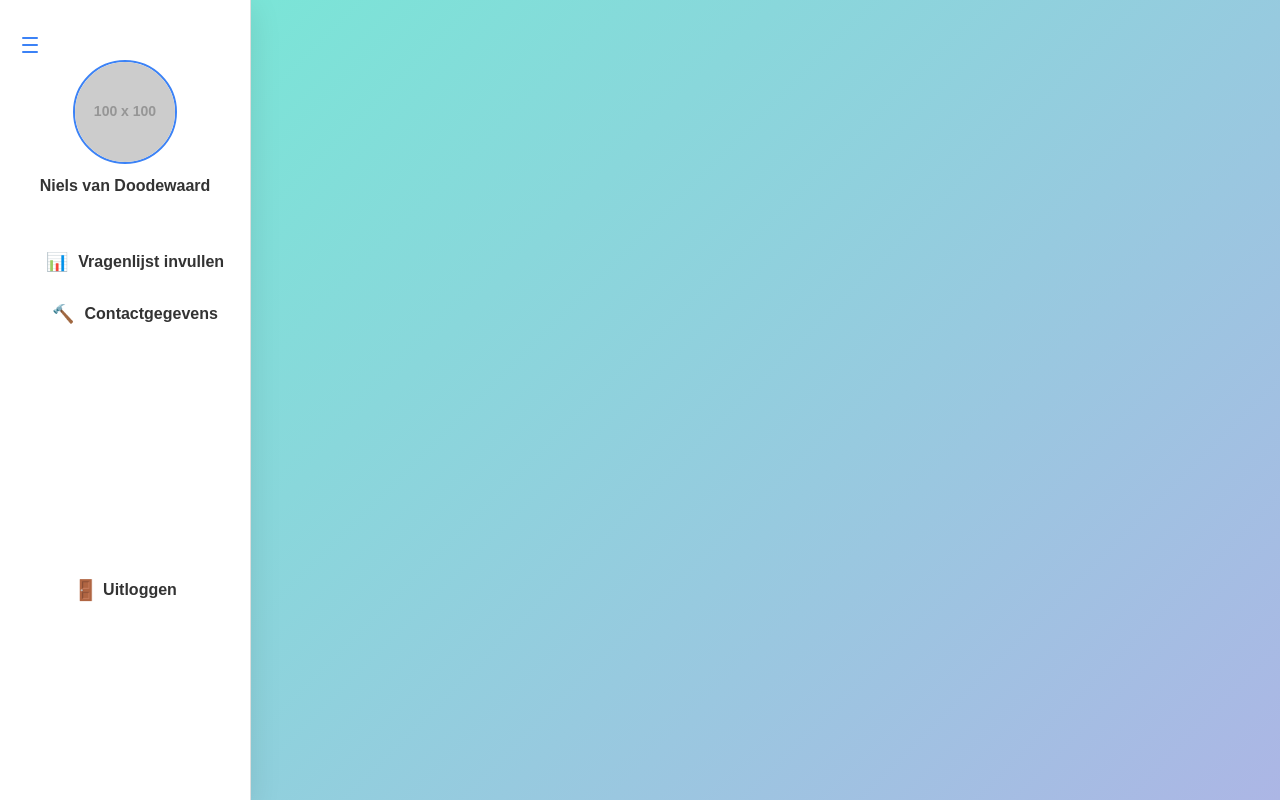
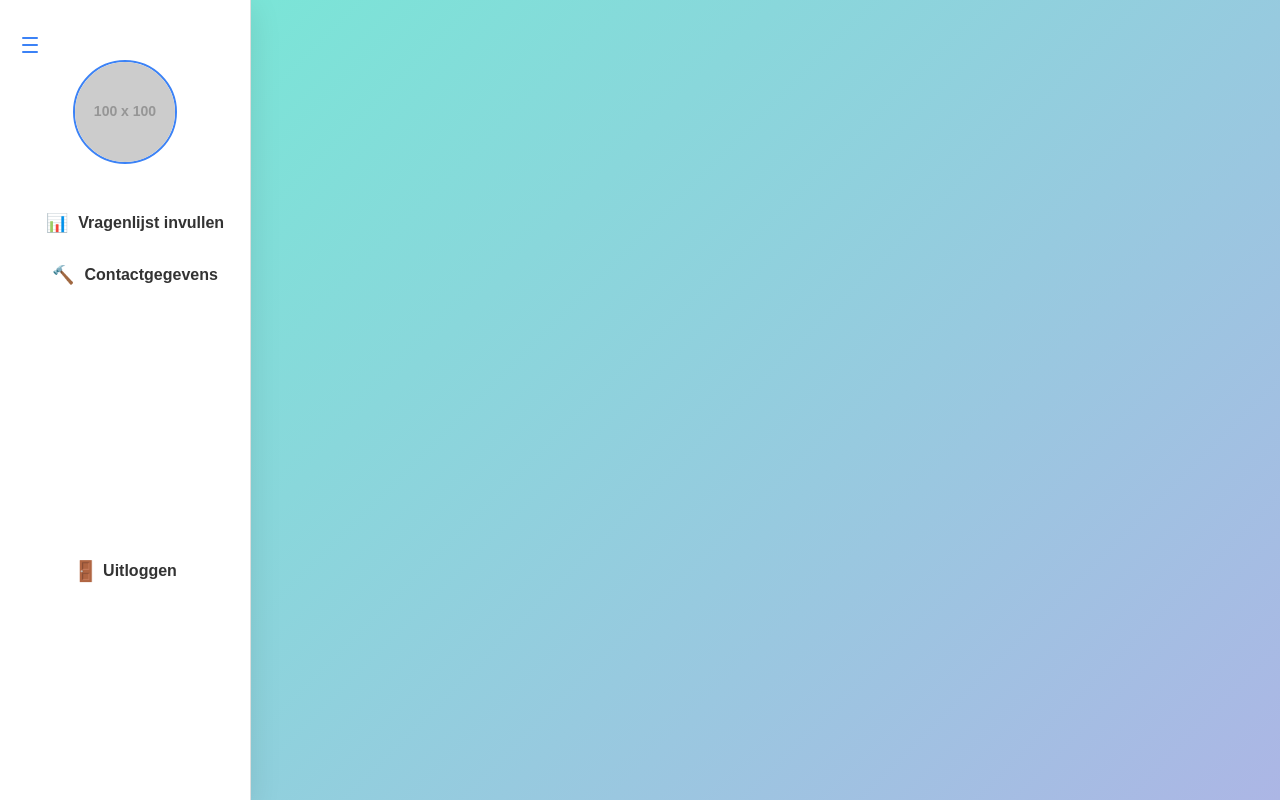
Before and after one commit to nielsvandoodewaard/vitaliteitsmeting, a React (Create React App) app in the folder frontend/: page /UserSidebar in a window 1280 px wide. Built offline with nearby package versions, Linux system fonts and the light colour scheme.

Commit message:
Je commit boodschap

```diff
--- a/frontend/src/App.js
+++ b/frontend/src/App.js
@@ -1,5 +1,5 @@
 import React, { useState } from "react";
-import { BrowserRouter as Router, Routes, Route } from "react-router-dom";
+import { BrowserRouter as Router, Routes, Route, Navigate } from "react-router-dom";
 import Register from "./components/Register";
 import Login from "./components/Login";
 import Sidebar from "./components/Sidebar";
@@ -31,13 +31,16 @@
   return (
     <Router>
       <Routes>
+        {/* Redirect de gebruiker naar de loginpagina bij het opstarten */}
+        <Route path="/" element={<Navigate to="/login" />} />
+
+        {/* Definieer andere routes */}
         <Route path="/register" element={<Register />} />
         <Route path="/login" element={<Login />} />
         <Route path="/sidebar" element={<Sidebar />} />
         <Route path="/dashboard" element={<Dashboard />} />
         <Route path="/UserSidebar" element={<UserSidebar />} />
         <Route path="/UserDashboard" element={<UserDashboard />} />
-        {/* Doorgeven van onSave aan SettingsPage */}
         <Route path="/settingspage" element={<SettingsPage onSave={handleSave} />} />
         <Route path="/gebruikers" element={<Gebruikers />} />
         <Route path="/beheer" element={<Beheer />} />
--- a/frontend/src/components/UserSidebar.js
+++ b/frontend/src/components/UserSidebar.js
@@ -64,7 +64,6 @@
           onChange={handlePhotoUpload}
           style={{ display: "none" }}
         />
-        {!isCollapsed && <p className="profile-name">Niels van Doodewaard</p>}
       </div>
       <nav>
         <ul>
```
